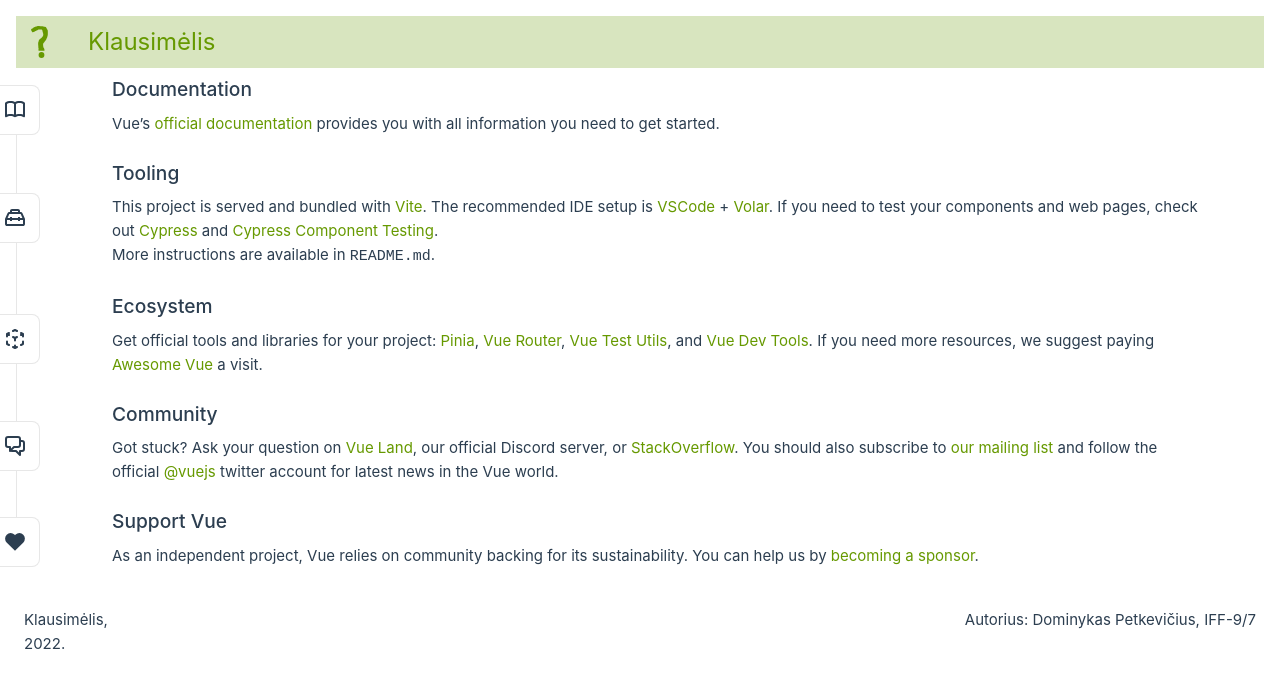
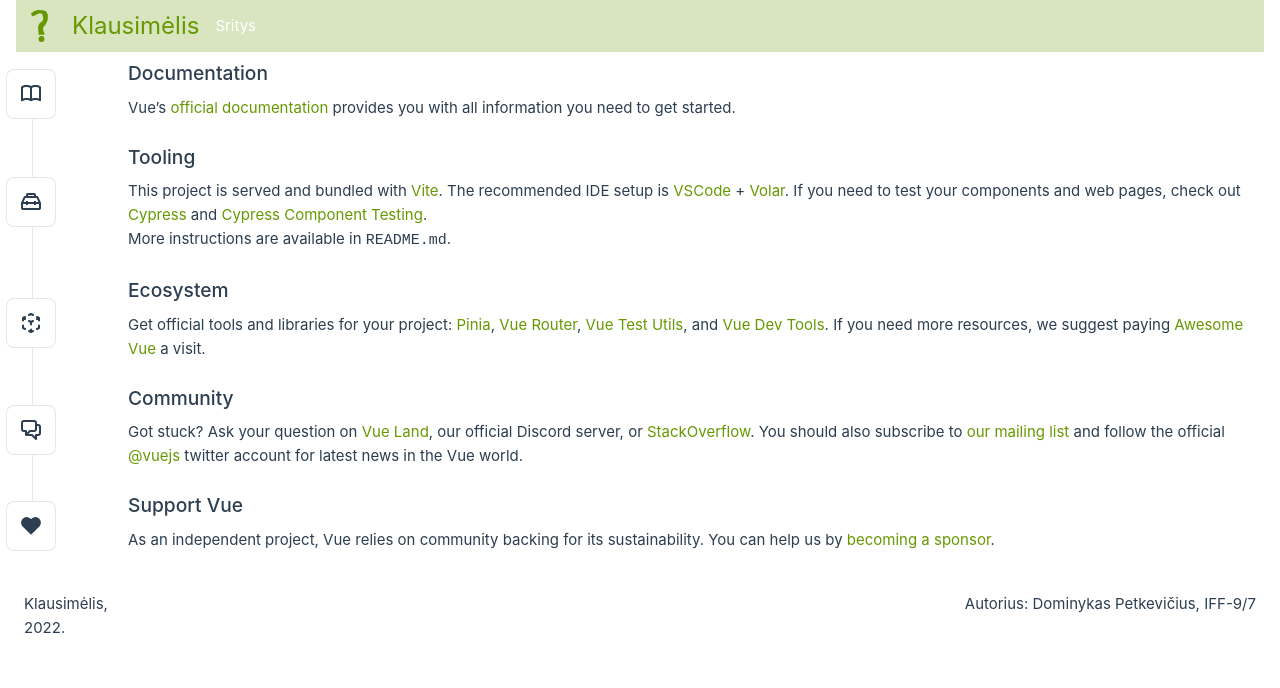
Before and after one commit to DominykasPetke/Klausimelis, a Vue app in the folder frontend/: page / in a window 1280 px wide. Shown: the top 688 px of the page. Built offline with nearby package versions, Linux system fonts and the light colour scheme.

Commit message:
Starts of a menu button system

```diff
--- a/frontend/src/App.vue
+++ b/frontend/src/App.vue
@@ -13,9 +13,7 @@
       height="32"
     />
 
-    <div class="wrapper">
-      <AppMenu />
-    </div>
+    <AppMenu />
   </header>
 
   <main>
@@ -42,7 +40,7 @@
 }
 
 main {
-  max-width: 95%;
+  margin: 0 1rem;
 }
 
 @media (min-width: 1024px) {
@@ -53,7 +51,7 @@
   }
 
   .logo {
-    margin: 0 2rem 0 0;
+    margin: 0 1rem 0 0;
   }
 
   header .wrapper {
--- a/frontend/src/assets/main.css
+++ b/frontend/src/assets/main.css
@@ -25,6 +25,6 @@
   }
 
   #app {
-    padding: 1rem;
+    padding: 0 1rem;
   }
 }
--- a/frontend/src/components/AppMenu.vue
+++ b/frontend/src/components/AppMenu.vue
@@ -1,10 +1,13 @@
 <script setup>
+import MenuButton from "./MenuButton.vue";
+
 defineProps({});
 </script>
 
 <template>
+  <h1 class="green">Klausimėlis</h1>
   <div class="menu">
-    <h1 class="green">Klausimėlis</h1>
+    <MenuButton text="Sritys"></MenuButton>
   </div>
 </template>
 
@@ -14,13 +17,8 @@
   font-size: 1.5rem;
 }
 
-.menu h1 {
-  text-align: center;
-}
-
 @media (min-width: 1024px) {
-  .menu h1,
-  .menu h3 {
+  h1 {
     text-align: left;
   }
 }
--- /dev/null
+++ b/frontend/src/components/MenuButton.vue
@@ -0,0 +1,21 @@
+<script setup>
+defineProps({
+  text: {
+    type: String,
+    required: true,
+  },
+});
+</script>
+
+<template>
+  <div class="button">
+    {{ text }}
+  </div>
+</template>
+
+<style>
+.button {
+  height: 100%;
+  margin: 0 1rem;
+}
+</style>
```
